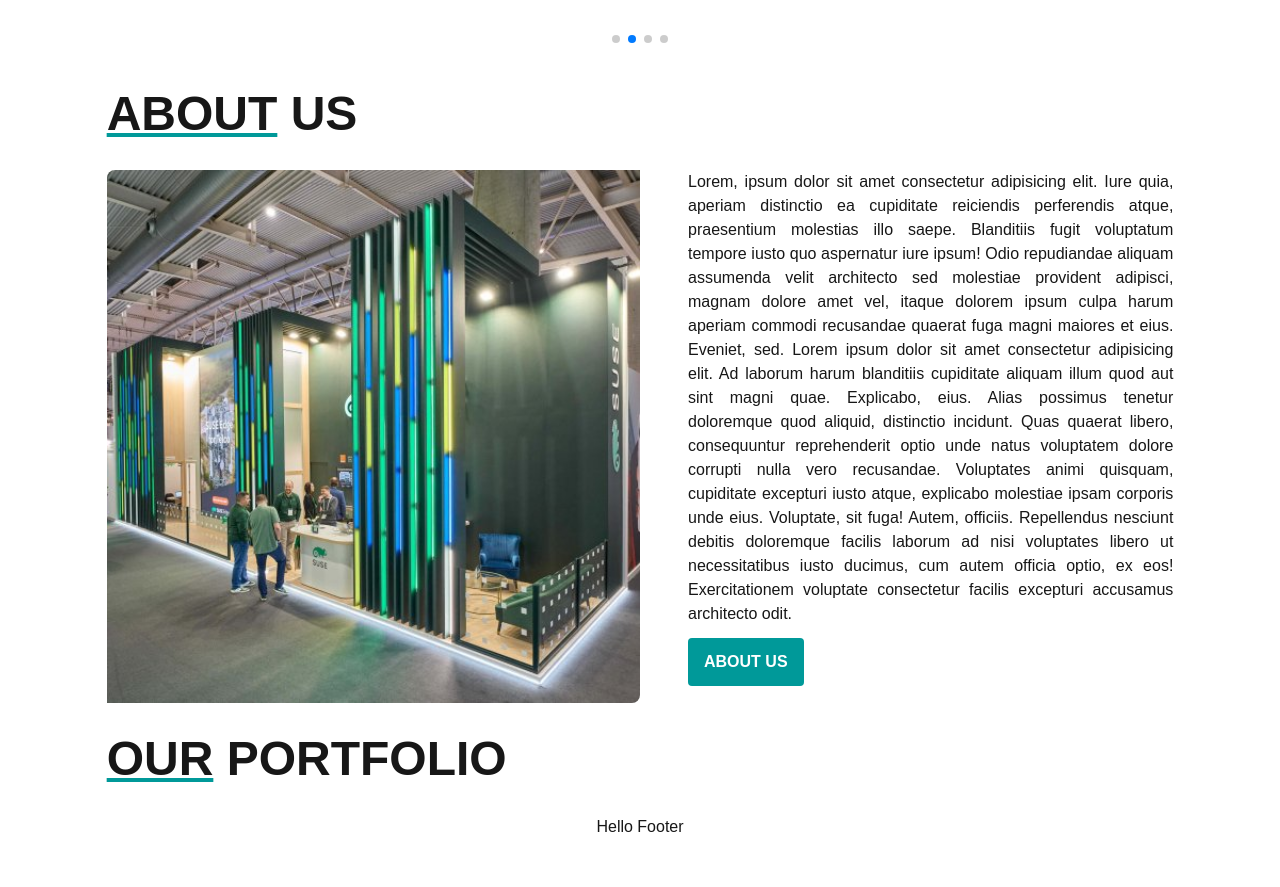
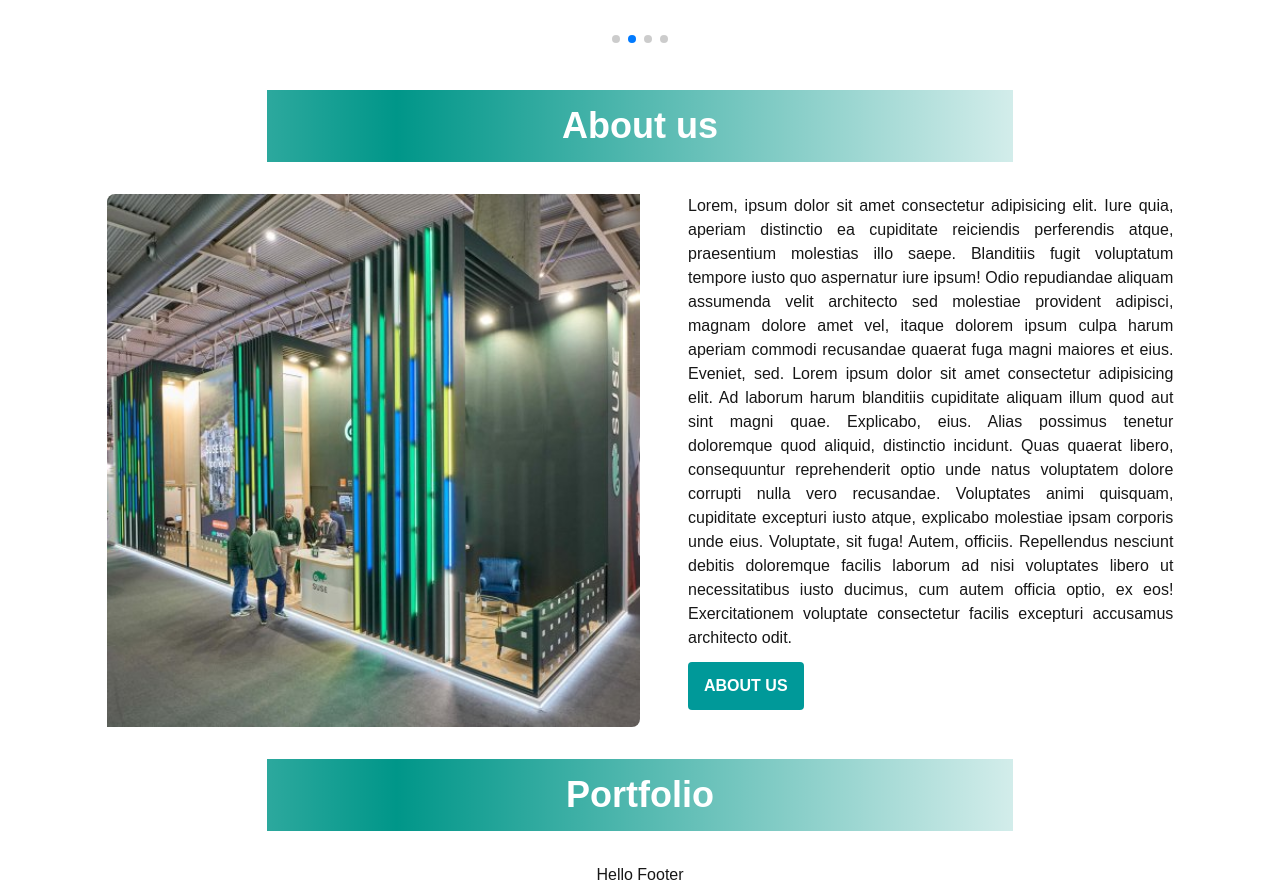
Before and after one commit to forhad1518/country-communication, a Next.js app: page / in a window 1280 px wide. Shown: the part 713-1600 px from the top of the page. Before the commit the page ends 1552 px from the top, so only its background shows below. Built offline with nearby package versions, Linux system fonts and the light colour scheme.

Commit message:
create heading rebon and set style

```diff
--- a/app/(main)/page.tsx
+++ b/app/(main)/page.tsx
@@ -13,12 +13,12 @@ export default function Home() {
       </div>
       {/* About Us Section */}
       <div className="w-10/12 mx-auto">
-        <Heading1 textUnderline="about" text="us" />
+        <Heading1 text="About us" />
         <AboutUs/>
       </div>
       {/* Our Portfolio  Section*/}
       <div className="w-10/12 mx-auto">
-        <Heading1 textUnderline="our" text="Portfolio"/>
+        <Heading1 text="Portfolio"/>
       </div>
     </main>
   );
--- a/app/globals.css
+++ b/app/globals.css
@@ -28,6 +28,8 @@ body {
   font-family: Arial, Helvetica, sans-serif;
 }
 
+
+/* Hero Swiper */
 .cinematic {
   width: 100%;
   padding: 120px 0;
@@ -61,7 +63,7 @@ body {
 .slide-box {
   border-radius: 30px;
   overflow: hidden;
-  box-shadow: 0 50px 120px rgba(0,0,0,.8);
+  box-shadow: 0 50px 120px rgba(0, 0, 0, .8);
 }
 
 .slide-box img {
@@ -69,3 +71,23 @@ body {
   height: 420px;
   object-fit: cover;
 }
+
+/* Heading1 */
+@keyframes gradientMove {
+  0% {
+    background-position: 0% 50%;
+  }
+
+  50% {
+    background-position: 100% 0%;
+  }
+
+  100% {
+    background-position: 0% 50%;
+  }
+}
+
+.animate-gradient {
+  background-size: 200% 200%;
+  animation: gradientMove 10s ease infinite;
+}
--- a/components/Heading1.tsx
+++ b/components/Heading1.tsx
@@ -1,11 +1,14 @@
+import "@/app/globals.css";
+
 type headingProps = {
-    textUnderline: string,
     text: string
 }
-export default function Heading1({textUnderline, text}: headingProps){
-    return(
-        <div>
-            <h1 className="text-3xl lg:text-5xl md:text-4xl font-bold my-8 uppercase"><span className="underline decoration-primaryColor hover:decoration-primaryColor-hover">{textUnderline}</span> {text}</h1>
+export default function Heading1({ text }: headingProps) {
+    return (
+        <div className="inset-0 bg-gradient-to-r from-transparent via-teal-600 to-transparent animate-gradient w-[70%] mx-auto py-4 my-8">
+            <h1 className="text-2xl md:text-3xl lg:text-4xl font-bold text-center text-white">
+                {text}
+            </h1>
         </div>
     );
 }
```
